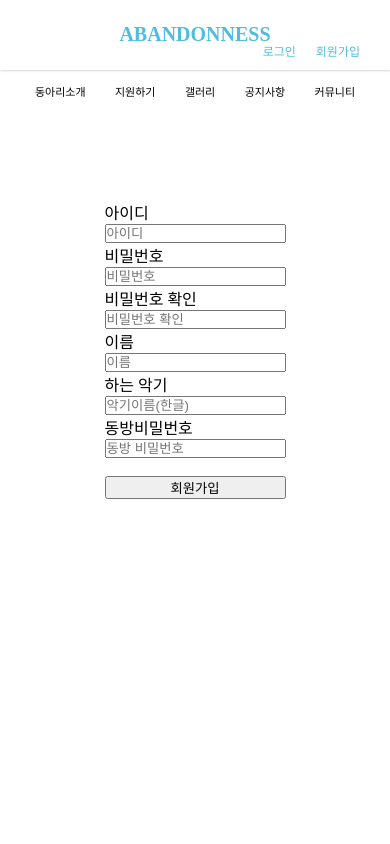
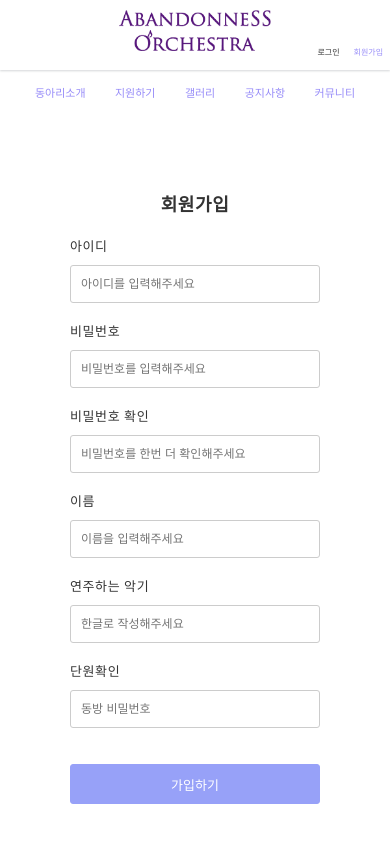
Before and after one commit to jeongyunjae/ABANDONNESS, a React (Create React App) app in the folder client/: page /register in a window 390 px wide. Shown: the top 844 px of the page. Built offline with nearby package versions, Linux system fonts and the light colour scheme; no server answers; a web font is replaced by a local one.

Commit message:
modified header logo, adding signup page

```diff
--- a/client/src/components/views/Header/Header.css
+++ b/client/src/components/views/Header/Header.css
@@ -25,11 +25,11 @@
 }
 
 .noListStyle > li {
-  margin: 0 10px;
-  font-size: 12px;
+  margin: 0 6px;
+  font-size: 11px;
   font-weight: 300;
   list-style: none;
-  color: #50bcdf;
+  color: #97a1f8;
 }
 
 .header .container {
@@ -41,24 +41,13 @@
   box-shadow: 0 1px 2px 0 rgba(40, 50, 60, 0.2);
 }
 
-a:link {
-  color: #50bcdf;
-  text-decoration: none;
-}
-a:visited {
-  color: #50bcdf;
-  text-decoration: none;
-}
-a:hover {
-  text-decoration: none;
-}
-
 .container .header-logo {
+  margin-top: 10px;
   width: 15%;
   font-size: 22px;
   font-weight: 900;
   text-align: center;
-  color: #50bcdf;
+  color: black;
 }
 
 .container nav {
@@ -86,7 +75,7 @@ nav .menu {
   }
 
   nav .menu {
-    margin: 0 100px;
+    margin: 0 70px;
   }
 
   .menu > li {
@@ -131,13 +120,17 @@ nav .menu {
 }
 
 @media (max-width: 576px) {
+  .container nav {
+    width: 100%;
+    height: 50px;
+  }
+
   nav .menu {
     margin: 0 20px;
   }
-
   .header .container {
     height: 70px;
-    line-height: 68px;
+    line-height: 50px;
   }
 
   .container .header-logo {
@@ -155,8 +148,33 @@ nav .menu {
     margin-right: 10px;
   }
 
-  .auth > li {
-    margin: 0 6px;
-    font-size: 10px;
+  .noListStyle {
+    position: absolute;
+    display: flex;
+    margin: 0px;
+    right: 0;
+    top: 25px;
+  }
+
+  .noListStyle > li {
+    margin: 0 7px;
+    font-size: 8px;
+    font-weight: 300;
+    list-style: none;
+    color: #97a1f8;
   }
 }
+
+a:link {
+  color: #978cf8;
+  text-decoration: none;
+}
+
+a:visited {
+  color: #978cf8;
+  text-decoration: none;
+}
+
+.menu a:visited {
+  color: #333;
+}
--- a/client/src/components/views/Header/Header.js
+++ b/client/src/components/views/Header/Header.js
@@ -3,6 +3,8 @@ import { BrowserRouter as Router, Switch, Route, Link } from "react-router-dom";
 import { withRouter } from "react-router";
 import { connect } from "react-redux";
 import Axios from "axios";
+
+import logo4 from "./img/logo4.jpeg";
 
 import "./Header.css";
 
@@ -35,7 +37,9 @@ const Header = (props) => {
         <ul className="auth">
           {loginStatus ? (
             <div className="noListStyle">
-              <li>안녕하세요:) {userName}님</li>
+              <li>
+                안녕하세요:) <b>{userName}</b>님
+              </li>
               <li>
                 <Link onClick={onClickHandler} to="/">
                   로그아웃
@@ -45,7 +49,9 @@ const Header = (props) => {
           ) : (
             <div className="noListStyle">
               <li>
-                <Link to="/login">로그인</Link>
+                <Link style={{ color: "#333" }} to="/login">
+                  로그인
+                </Link>
               </li>
               <li>
                 <Link to="/register">회원가입</Link>
@@ -55,15 +61,30 @@ const Header = (props) => {
         </ul>
         <div className="container">
           <div className="header-logo">
-            <Link to="/">ABANDONNESS</Link>
+            <Link to="/">
+              <img
+                style={{ width: "70%", height: "70%", objectFit: "contain" }}
+                src={logo4}
+              ></img>
+            </Link>
           </div>
           <nav>
             <ul className="menu">
-              <li>동아리소개</li>
-              <li>지원하기</li>
-              <li>갤러리</li>
-              <li>공지사항</li>
-              <li>커뮤니티</li>
+              <li>
+                <Link to="#">동아리소개</Link>
+              </li>
+              <li>
+                <Link to="#">지원하기</Link>
+              </li>
+              <li>
+                <Link to="#">갤러리</Link>
+              </li>
+              <li>
+                <Link to="#">공지사항</Link>
+              </li>
+              <li>
+                <Link to="#">커뮤니티</Link>
+              </li>
             </ul>
           </nav>
         </div>
--- a/client/src/components/views/LoginPage/LoginPage.css
+++ b/client/src/components/views/LoginPage/LoginPage.css
@@ -4,5 +4,65 @@
 }
 
 .content {
-  padding-top: 200px;
+  margin: 0 auto;
 }
+
+.Login-form {
+  margin-top: 120px;
+  width: 280px;
+  letter-spacing: 0.6px;
+}
+
+.tit-login {
+  margin-bottom: 20px;
+  padding: 10px;
+  font-weight: 900;
+  font-size: 19px;
+  text-align: center;
+  color: #333;
+}
+
+form input {
+  height: 42px;
+  margin-top: 10px;
+  padding-inline-start: 10px;
+  border: 1px solid #ccc;
+  border-radius: 3px;
+  font-size: 12px;
+  outline: none;
+}
+
+form input[value="로그인"] {
+  padding-inline-start: 0%;
+  height: 40px;
+  margin-top: 30px;
+  font-size: 13px;
+  border: 1px solid #97a1f8;
+  background-color: #97a1f8;
+  color: white;
+}
+
+.sign-up {
+  display: inline-block;
+  width: 99.6%;
+  text-align: center;
+  line-height: 40px;
+  height: 40px;
+  margin-top: 10px;
+  border-radius: 3px;
+  font-size: 13px;
+  border: 1px solid #97a1f8;
+  background-color: white;
+}
+
+.Login-form a {
+  color: #97a1f8;
+}
+
+@media (max-width: 768px) {
+  .Login-form {
+    margin-top: 180px;
+    width: 250px;
+    letter-spacing: 0.6px;
+  }
+}
--- a/client/src/components/views/LoginPage/LoginPage.js
+++ b/client/src/components/views/LoginPage/LoginPage.js
@@ -1,6 +1,7 @@
 import React, { useState } from "react";
 import { useDispatch } from "react-redux";
 import { withRouter } from "react-router-dom";
+import { BrowserRouter as Router, Switch, Route, Link } from "react-router-dom";
 
 import { loginUser } from "../../../actions/user_actions";
 import Header from "../Header/Header";
@@ -41,27 +42,28 @@ const LoginPage = (props) => {
       <Header />
       <div className="content">
         <div className="Login-form">
+          <div className="tit-login">로그인</div>
           <form
             style={{ display: "flex", flexDirection: "column" }}
             onSubmit={onSubmitHandler}
           >
-            <label>아이디</label>
             <input
               type="id"
-              placeholder="아이디"
+              placeholder="아이디를 입력해주세요"
               value={UsersId}
               onChange={onUsersIdHandler}
             />
-            <label>비밀번호</label>
             <input
               type="password"
-              placeholder="비밀번호"
+              placeholder="비밀번호를 입력해주세요"
               value={Password}
               onChange={onPasswordHandler}
             />
-            <br />
             <input type="submit" value="로그인" />
           </form>
+          <a href="/register" className="sign-up">
+            회원가입
+          </a>
         </div>
       </div>
       <Footer />
--- a/client/src/components/views/RegisterPage/RegisterPage.css
+++ b/client/src/components/views/RegisterPage/RegisterPage.css
@@ -0,0 +1,51 @@
+.signup-form {
+  margin-top: 120px;
+  width: 280px;
+  letter-spacing: 0.6px;
+}
+
+.tit-signup {
+  padding: 10px;
+  margin-bottom: 10px;
+  font-weight: 900;
+  font-size: 18px;
+  text-align: center;
+  color: #333;
+}
+
+label {
+  font-size: 13px;
+  color: #333;
+}
+
+.signup-form input {
+  height: 36px;
+  margin-bottom: 18px;
+  padding-inline-start: 10px;
+  border: 1px solid #ccc;
+  border-radius: 3px;
+  font-size: 12px;
+  outline: none;
+}
+
+form input[value="가입하기"] {
+  padding-inline-start: 0%;
+  height: 40px;
+  margin-top: 10px;
+  font-size: 13px;
+  border: 1px solid #97a1f8;
+  background-color: #97a1f8;
+  color: white;
+}
+
+@media (max-width: 768px) {
+  .signup-form {
+    margin-top: 180px;
+    width: 250px;
+    letter-spacing: 0.6px;
+  }
+
+  form input[value="가입하기"] {
+    margin-top: 0px;
+  }
+}
--- a/client/src/components/views/RegisterPage/RegisterPage.js
+++ b/client/src/components/views/RegisterPage/RegisterPage.js
@@ -68,47 +68,49 @@ function RegisterPage(props) {
     <div>
       <Header />
       <div className="content">
-        <div className="Login-form">
+        <div className="signup-form">
+          <div className="tit-signup">회원가입</div>
           <form
             style={{ display: "flex", flexDirection: "column" }}
             onSubmit={onSubmitHandler}
           >
             <label>아이디</label>
+
             <input
               type="id"
-              placeholder="아이디"
+              placeholder="아이디를 입력해주세요"
               value={UsersId}
               onChange={onUsersIdHandler}
             />
             <label>비밀번호</label>
             <input
               type="password"
-              placeholder="비밀번호"
+              placeholder="비밀번호를 입력해주세요"
               value={Password}
               onChange={onPasswordHandler}
             />
             <label>비밀번호 확인</label>
             <input
               type="password"
-              placeholder="비밀번호 확인"
+              placeholder="비밀번호를 한번 더 확인해주세요"
               value={CheckPassword}
               onChange={onCheckPasswordHandler}
             />
             <label>이름</label>
             <input
               type="name"
-              placeholder="이름"
+              placeholder="이름을 입력해주세요"
               value={Name}
               onChange={onNameHandler}
             />
-            <label>하는 악기</label>
+            <label>연주하는 악기</label>
             <input
               type="name"
-              placeholder="악기이름(한글)"
+              placeholder="한글로 작성해주세요"
               value={InstName}
               onChange={onInstNameHandler}
             />
-            <label>동방비밀번호</label>
+            <label>단원확인</label>
             <input
               type="password"
               placeholder="동방 비밀번호"
@@ -116,7 +118,7 @@ function RegisterPage(props) {
               onChange={onCirclesPasswordHandler}
             />
             <br />
-            <input type="submit" value="회원가입" />
+            <input type="submit" value="가입하기" />
           </form>
         </div>
       </div>
```
Also changed, not shown: client/src/components/views/Header/img/logo4.jpeg (added), 1 other file (tests, documents, lock files or other folders).
